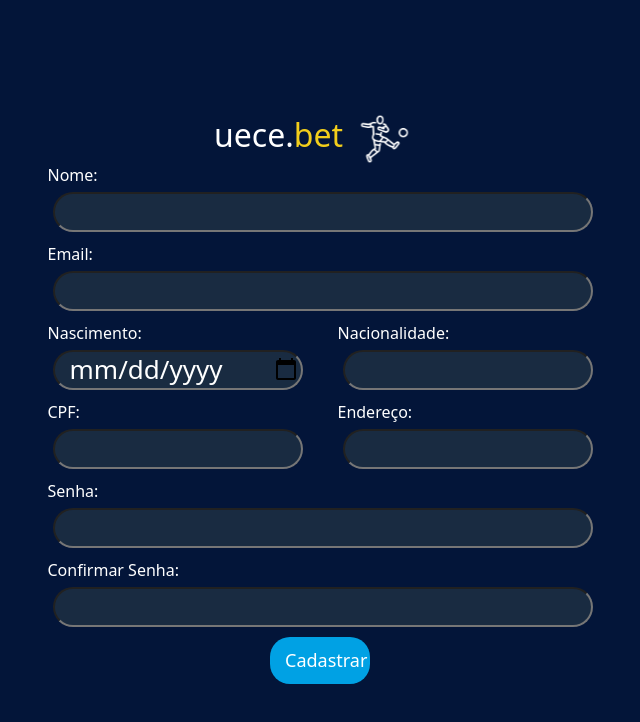
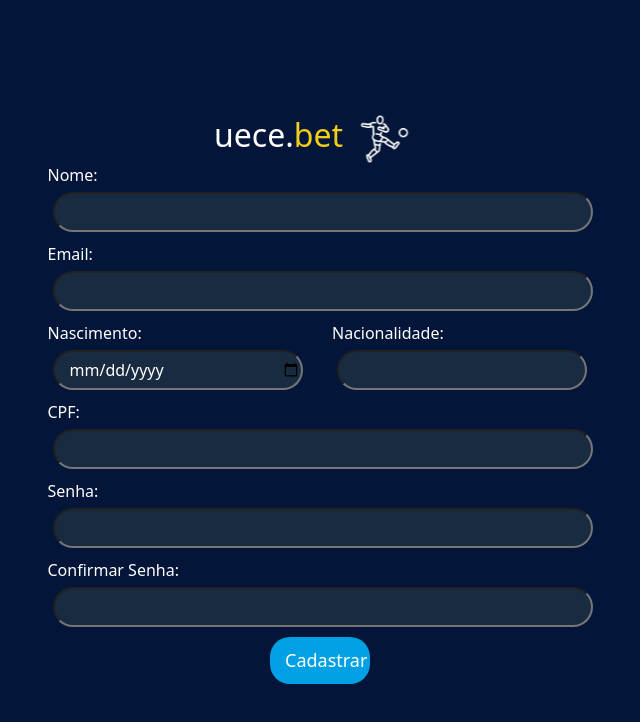
Before and after one commit to crislaneM/uece-bet-front, a React (Create React App) app in the folder bet-front/: page /cadastro in a window 1280 px wide. Shown: the top 722 px of the page, without its empty margins (320-960 px from the left). Built offline with nearby package versions, Linux system fonts and the light colour scheme.

Commit message:
mensagens de erro login e cadstro

```diff
--- a/bet-front/src/components/Cadastro/cadastro.js
+++ b/bet-front/src/components/Cadastro/cadastro.js
@@ -1,62 +1,109 @@
-// src/components/Cadastro.js
 import React, { useState } from 'react';
 import StdInput from '../Util/StdInput';
 import StdBtn from '../Util/StdBtn';
 import StdTitle from '../Util/Title';
-import styled from 'styled-components';
-
-const Row = styled.div`
-  display: flex;
-  justify-content: space-between;
-  align-items: center;
-`;
-
-
+import { Col, Row } from 'react-bootstrap';
 
 const Cadastro = () => {
-  const [uesername, setuesername] = useState('');
+  const [username, setUsername] = useState('');
   const [email, setEmail] = useState('');
-  const [nascinalidade, setNacionalidade] = useState('');
-  const [endereco, setEndereco] = useState('');
-  const [nascimento, setNascimento]= useState('');
+  const [nacionalidade, setNacionalidade] = useState('');
+  const [nascimento, setNascimento] = useState('');
   const [cpf, setCpf] = useState('');
   const [password, setPassword] = useState('');
   const [confirmPassword, setConfirmPassword] = useState('');
+  const [usernameError, setUsernameError] = useState('');
+  const [emailError, setEmailError] = useState('');
+  const [passwordError, setPasswordError] = useState('');
+  const [confirmPasswordError, setConfirmPasswordError] = useState('');
+  const [cpfError, setCpfError] = useState('');
+  const [nascimentoError, setNascimentoError] = useState('');
+  const [nacionalidadeError, setNacionalidadeError] = useState('');
 
 
-  const handleCadastro = () => {
-    // Lógica de autenticação aqui
+  const handleCadastro = (event) => {
+    event.preventDefault(); // Prevents the default form submission behavior
+
+    // Simple validation example
+    if (!username) {
+      setUsernameError('Campo de preenchimento obrigatório');
+    } else {
+      setUsernameError('');
+    }
+
+    if (!email) {
+      setEmailError('Campo de preenchimento obrigatório');
+    } else {
+      setEmailError('');
+    }
+
+    if (!password) {
+      setPasswordError('Campo de preenchimento obrigatório');
+    } else {
+      setPasswordError('');
+    }
+
+    if (password !== confirmPassword) {
+      setConfirmPasswordError('Não confere com o campo senha');
+    } else {
+      setConfirmPasswordError('');
+    }
+
+    if (!nacionalidade) {
+      setNacionalidadeError('Campo de preenchimento obrigatório');
+    } else {
+      setNacionalidadeError('');
+    }
+
+    if (!cpf) {
+      setCpfError('Campo de preenchimento obrigatório');
+    } else {
+      setCpfError('');
+    }
+
+    if (!nascimento) {
+      setNascimentoError('Campo de preenchimento obrigatório');
+    } else {
+      setNascimentoError('');
+    }
+
+    if (usernameError || emailError || passwordError || confirmPasswordError || cpfError || nascimentoError || nacionalidadeError) {
+      console.log('Erro no cadastro')
+    }
+    else{
       const formData = {
-        username: uesername,
-        email: email,
-        nacionalidade: nascinalidade,
-        endereco:endereco,
+        nome: username,
         nascimento: nascimento,
         cpf: cpf,
-        password:password,
+        nacionalidade: nacionalidade,
+        email: email,
+        password: password,
       };
+      console.log(formData);
+    }
 
-    console.log(formData);
   };
 
   return (
+    <>
       <div>
-
         <StdTitle></StdTitle>
-      <form>
+        <form onSubmit={handleCadastro}>
           <StdInput
             label="Nome"
-          value={uesername}
-          onChange={(e) => setuesername(e.target.value)}
+            value={username}
+            onChange={(e) => setUsername(e.target.value)}
           />
+          {usernameError && <p className='error'>{usernameError}</p>}
           <StdInput
             label="Email"
-            type='email'
+            type="email"
             value={email}
             onChange={(e) => setEmail(e.target.value)}
           />
-
+          {emailError && <p className='error'>{emailError}</p>}
           <Row>
+            <Col>
               <StdInput
                 label="Nascimento"
                 type="date"
@@ -64,42 +111,57 @@ const Cadastro = () => {
                 width={'250px'}
                 onChange={(e) => setNascimento(e.target.value)}
               />
+              {nascimentoError && <p className='error'>{emailError}</p>}
+            </Col>
+            <Col>
               <StdInput
                 label="Nacionalidade"
-                value={nascinalidade}
+                value={nacionalidade}
                 width={'250px'}
                 onChange={(e) => setNacionalidade(e.target.value)}
               />
+              {nacionalidadeError && <p className='error'>{emailError}</p>}
+
+            </Col>
+
           </Row>
-        <Row>
           <StdInput
               label="CPF"
               value={cpf}
-                width={'250px'}
               onChange={(e) => setCpf(e.target.value)}
             />
-            <StdInput
-                label="Endereço"
-                value={endereco}
-                width={'250px'}
-                onChange={(e) => setEndereco(e.target.value)}
-            />
-        </Row>
+            {cpfError && <p className='error'>{emailError}</p>}
           <StdInput
             label="Senha"
             type="password"
             value={password}
             onChange={(e) => setPassword(e.target.value)}
           />
+          {passwordError && <p className='error'>{passwordError}</p>}
           <StdInput
             label="Confirmar Senha"
             type="password"
             value={confirmPassword}
             onChange={(e) => setConfirmPassword(e.target.value)}
           />
-        <StdBtn label="Cadastrar" onClick={handleCadastro} />
+          {confirmPasswordError && (
+            <p className='error'>{confirmPasswordError}</p>
+          )}
+          <StdBtn label="Cadastrar" />
         </form>
       </div>
+      <style type="text/css">
+            {`
+
+                .error{
+                  font-size: 15px;
+                  color: red;
+                }
+
+                `}
+        </style>
+    </>
+
   );
 };
 
--- a/bet-front/src/components/Login/login.js
+++ b/bet-front/src/components/Login/login.js
@@ -1,10 +1,10 @@
-// Login.js
 import React, { useState } from 'react';
 import { Link } from 'react-router-dom';
 import StdInput from '../Util/StdInput';
 import StdBtn from '../Util/StdBtn';
 import StdTitle from '../Util/Title';
 import styled from 'styled-components';
+
 
 const LinksRow = styled.div`
   display: flex;
@@ -13,40 +13,86 @@ const LinksRow = styled.div`
 `;
 
 const Login = () => {
-  const [username, setUsername] = useState('');
+  const [email, setemail] = useState('');
   const [password, setPassword] = useState('');
+  const [emailError, setemailError] = useState('');
+  const [passwordError, setPasswordError] = useState('');
 
-  const handleLogin = () => {
+  const handleLogin = (event) => {
+    // Simple validation example
+    event.preventDefault();
+    if (!email) {
+      setemailError('Campo de preenchimento obrigatório');
+    }
+    else if(!email.includes('@')){
+      setemailError('Email Inválido: Necessário @');
+    }
+    else {
+      setemailError('');
+    }
+
+    if (!password) {
+      setPasswordError('Campo de preenchimento obrigatório');
+    } else {
+      setPasswordError('');
+    }
+
+    // If there are errors, don't proceed with login
+    if (emailError || passwordError) {
+      return;
+    }
+
     // Authentication logic here
     const formData = {
-      username: username,
+      email: email,
       password: password,
     };
     console.log(formData);
   };
 
   return (
+    <>
     <div>
       <StdTitle />
       <form>
         <StdInput
-          label="Usuário"
-          value={username}
-          onChange={(e) => setUsername(e.target.value)}
+          label="Email"
+          value={email}
+          onChange={(e) => setemail(e.target.value)}
         />
+        {emailError && <p className='error'>{emailError}</p>}
         <StdInput
           label="Senha"
           type="password"
           value={password}
           onChange={(e) => setPassword(e.target.value)}
         />
+        {passwordError && <p className='error'>{passwordError}</p>}
         <StdBtn label="Entrar" onClick={handleLogin} mgBotton={'20px'} />
       </form>
       <LinksRow>
-        <Link to="/cadastro" style={{ color: "white" }}>Cadastre-se</Link>
-        <Link to="/recuperarSenha" style={{ color: "white" }}>Esqueci a senha</Link>
+        <Link to="/cadastro" style={{ color: 'white' }}>
+          Cadastre-se
+        </Link>
+        <Link to="/recuperarSenha" style={{ color: 'white' }}>
+          Esqueci a senha
+        </Link>
       </LinksRow>
     </div>
+    <style type="text/css">
+            {`
+
+                .error{
+                  font-size: 15px;
+                  color: red;
+                }
+
+                `}
+        </style>
+    </>
+
+
+
   );
 };
 
--- a/bet-front/src/components/Util/StdInput.js
+++ b/bet-front/src/components/Util/StdInput.js
@@ -22,6 +22,7 @@ const InputField = styled.input`
   height: 40px;
   color: white;
   background-color: #192B41;
+  font-size: medium;
 `;
 
 const StdInput = ({ label, value, onChange, type = 'text', width}) => (
```
Lines whose indentation alone changed are shown as unchanged.
